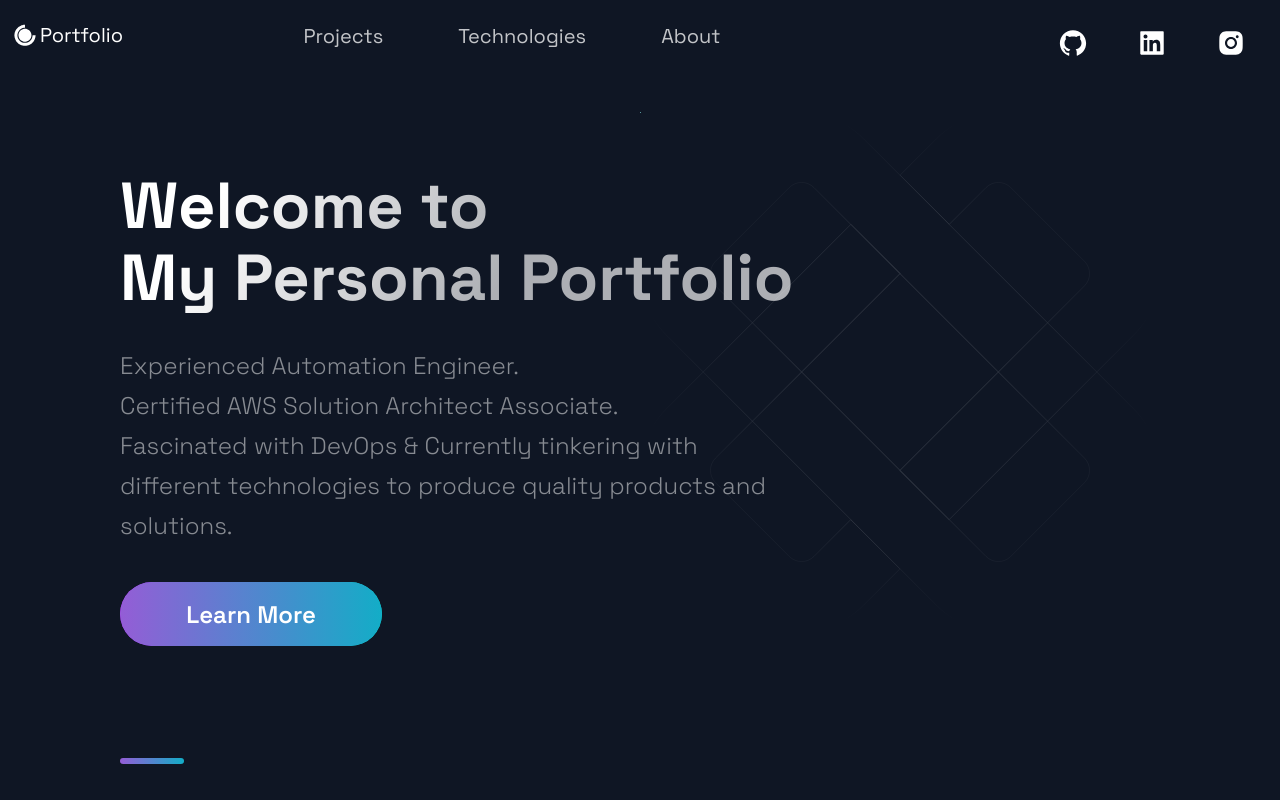
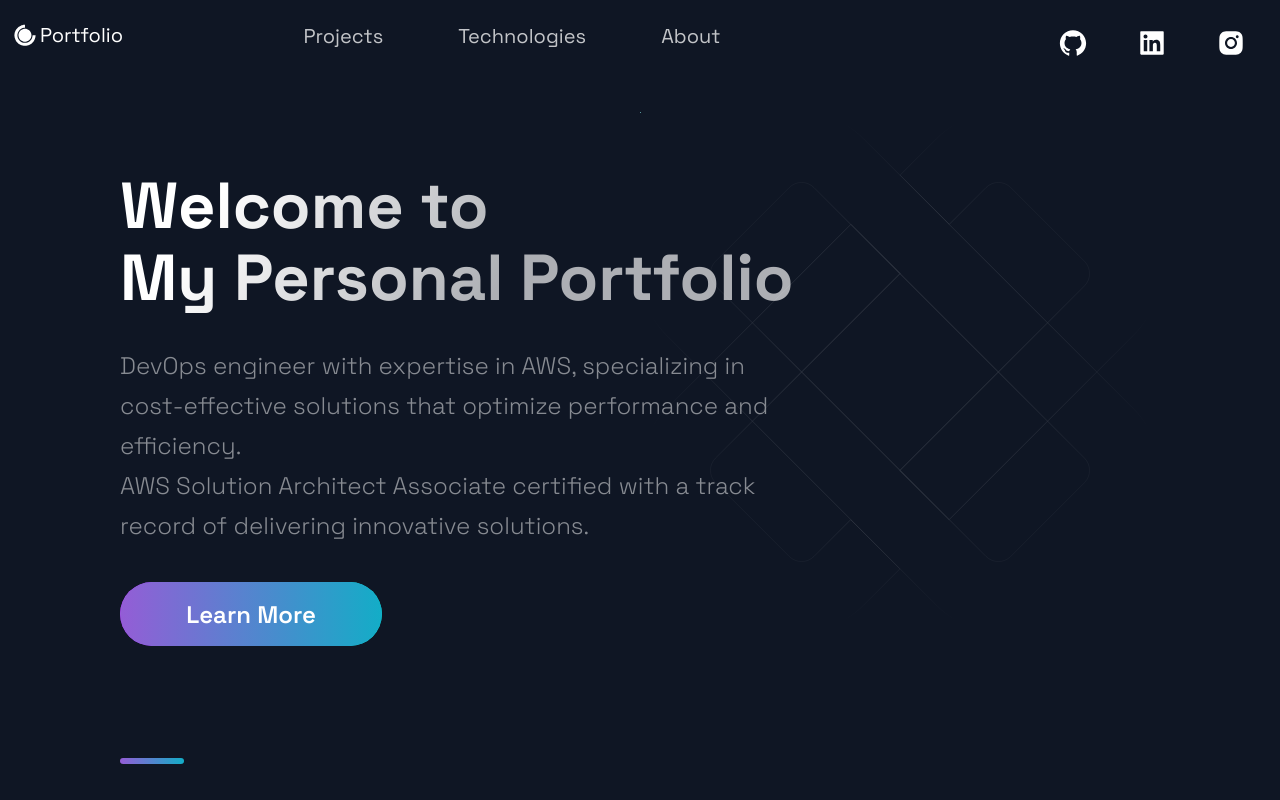
Before and after one commit to indayush/next-portfolio-demo, a Next.js app: page / in a window 1280 px wide. Shown: the top 800 px of the page. Built offline with nearby package versions, Linux system fonts and the light colour scheme.

Commit message:
Update Hero.js
Added New header Text

```diff
--- a/src/components/Hero/Hero.js
+++ b/src/components/Hero/Hero.js
@@ -12,12 +12,9 @@ const Hero = () => (
 				My Personal Portfolio
 			</SectionTitle>
 			<SectionText>
-				Experienced Automation Engineer.
+				DevOps engineer with expertise in AWS, specializing in cost-effective solutions that optimize performance and efficiency.
 				<br />
-				Certified AWS Solution Architect Associate.
-				<br />
-				Fascinated with DevOps & Currently tinkering with different technologies to produce quality products
-				and solutions.
+				AWS Solution Architect Associate certified with a track record of delivering innovative solutions.
 			</SectionText>
 			<Button onClick={() => (window.location = "https://github.com/indayush")}>
 				Learn More
```
